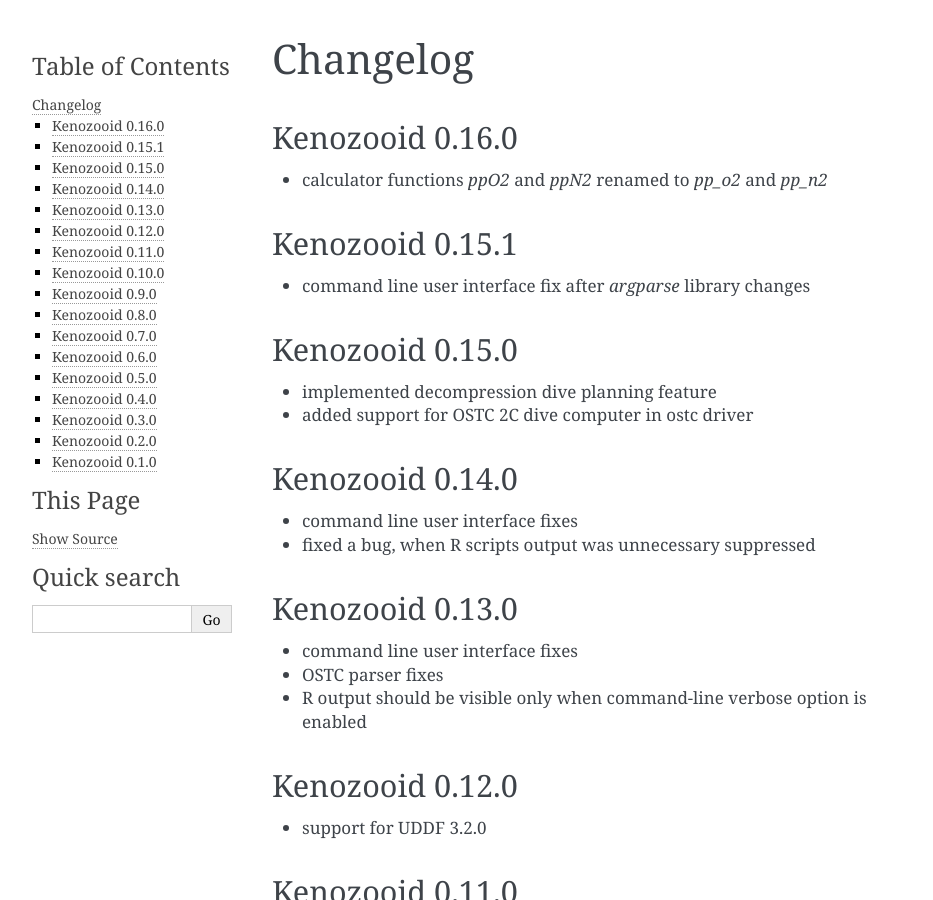
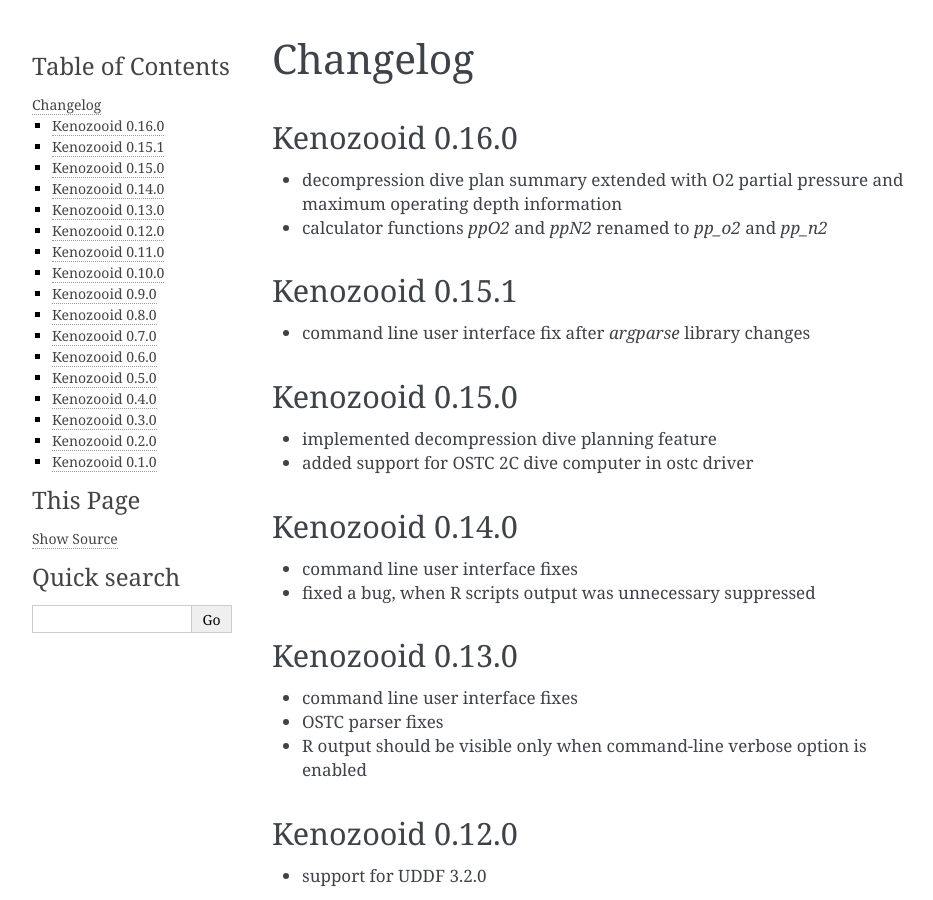
Before and after one commit to gitGNU/gnu_kenozooid, a Sphinx documentation site: the page built from doc/user/changelog.rst, in a window 1280 px wide and 900 px high. Shown: the whole window, without its empty margins (148-1081 px from the left). Built offline with Sphinx 7.4.7, drawn with Linux system fonts in a browser that asks for light colours.

Commit message:
- changelog updated

```diff
--- a/doc/user/changelog.rst
+++ b/doc/user/changelog.rst
@@ -2,6 +2,8 @@ Changelog
 =========
 Kenozooid 0.16.0
 ----------------
+- decompression dive plan summary extended with O2 partial pressure and
+  maximum operating depth information
 - calculator functions `ppO2` and `ppN2` renamed to `pp_o2` and `pp_n2`
 
 Kenozooid 0.15.1
```
